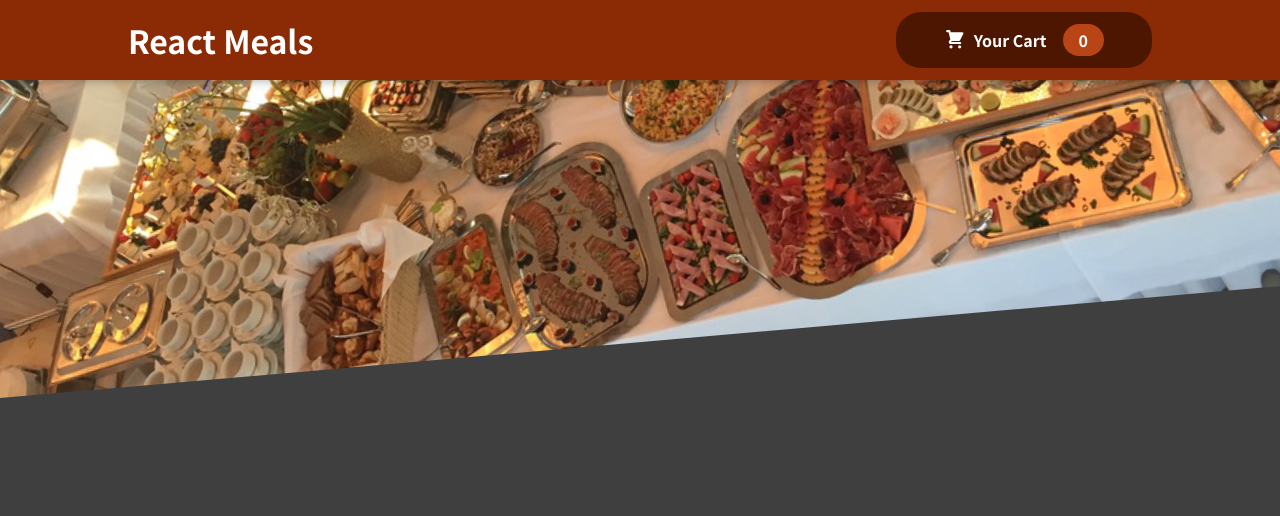
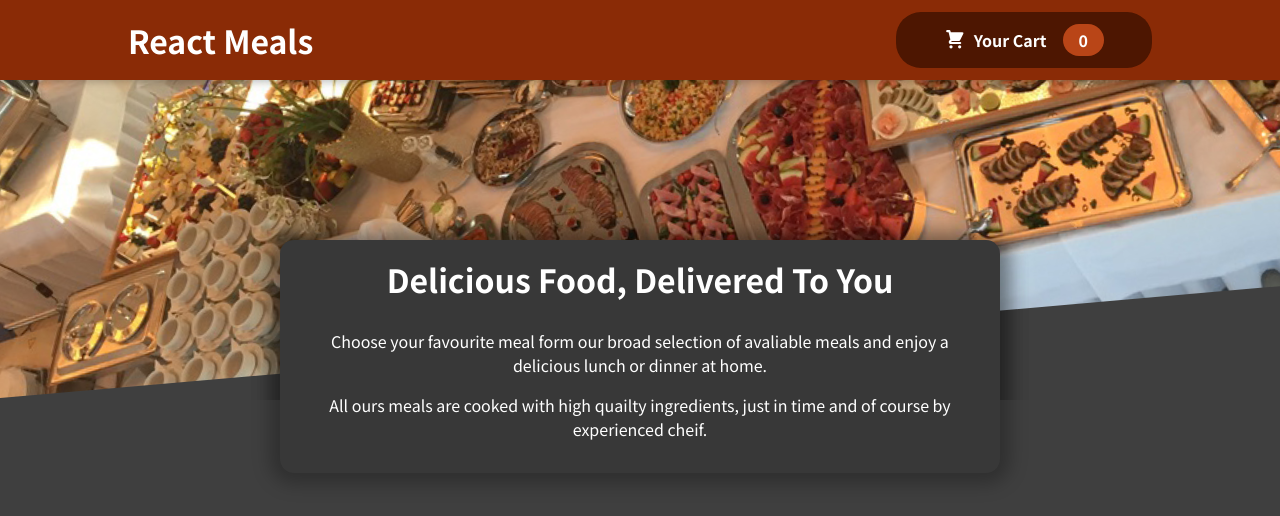
Before and after one commit to kharerishabh/Resturant-Project-Module---4, a React (Create React App) app: page / in a window 1280 px wide. Shown: the top 516 px of the page. Built offline with nearby package versions, Linux system fonts and the light colour scheme.

Commit message:
Resturant Project Task - 2

```diff
--- a/src/App.js
+++ b/src/App.js
@@ -1,9 +1,11 @@
 import React from "react";
 import Header from "./components/Layouts/Header";
+import MealsSummary from "./components/Meals/MealsSummary";
 function App() {
   return (
     <React.Fragment>
       <Header/>
+      <MealsSummary/>
     </React.Fragment>
   );
 }
--- a/src/components/Layouts/Header.js
+++ b/src/components/Layouts/Header.js
@@ -1,6 +1,7 @@
 import React from "react";
 
 import mealsImage from "../../assets/meals.jpg";
+import MealsSummary from "../Meals/MealsSummary";
 import classes from "./Header.module.css";
 import HeaderCartButton from "./HeaderCartButton";
 
@@ -13,7 +14,9 @@ const Header = (props) => {
       </header>
       <div className={classes["main-image"]}>
         <img src={mealsImage} alt="A Table Full Of Delecious Food!" />
+        <MealsSummary/>
       </div>
+
     </React.Fragment>
   );
 };
--- /dev/null
+++ b/src/components/Meals/MealsSummary.js
@@ -0,0 +1,21 @@
+import React from "react";
+
+import classes from "./MealsSummary.module.css";
+
+const MealsSummary = () => {
+  return (
+    <section className={classes.summary}>
+      <h2 className={classes.summaryh2}>Delicious Food, Delivered To You</h2>
+      <p>
+        Choose your favourite meal form our broad selection of avaliable meals
+        and enjoy a delicious lunch or dinner at home.
+      </p>
+      <p>
+        All ours meals are cooked with high quailty ingredients, just in time
+        and of course by experienced cheif.
+      </p>
+    </section>
+  );
+};
+
+export default MealsSummary;
--- /dev/null
+++ b/src/components/Meals/MealsSummary.module.css
@@ -0,0 +1,18 @@
+.summary {
+  text-align: center;
+  max-width: 45rem;
+  width: 90%;
+  margin: auto;
+  margin-top: -10rem;
+  position: relative;
+  background-color: #383838;
+  color: white;
+  border-radius: 14px;
+  padding: 1rem;
+  box-shadow: 0 1px 18px 10px rgba(0, 0, 0, 0.25);
+}
+
+.summary h2 {
+  font-size: 2rem;
+  margin-top: 0;
+}
```
Also changed, not shown: src/components/Meals/AvaliableMeals.module.css (added, +24 -0 lines), src/components/Meals/AvaliableMeals.js (added), src/components/Meals/Meals.js (added).
